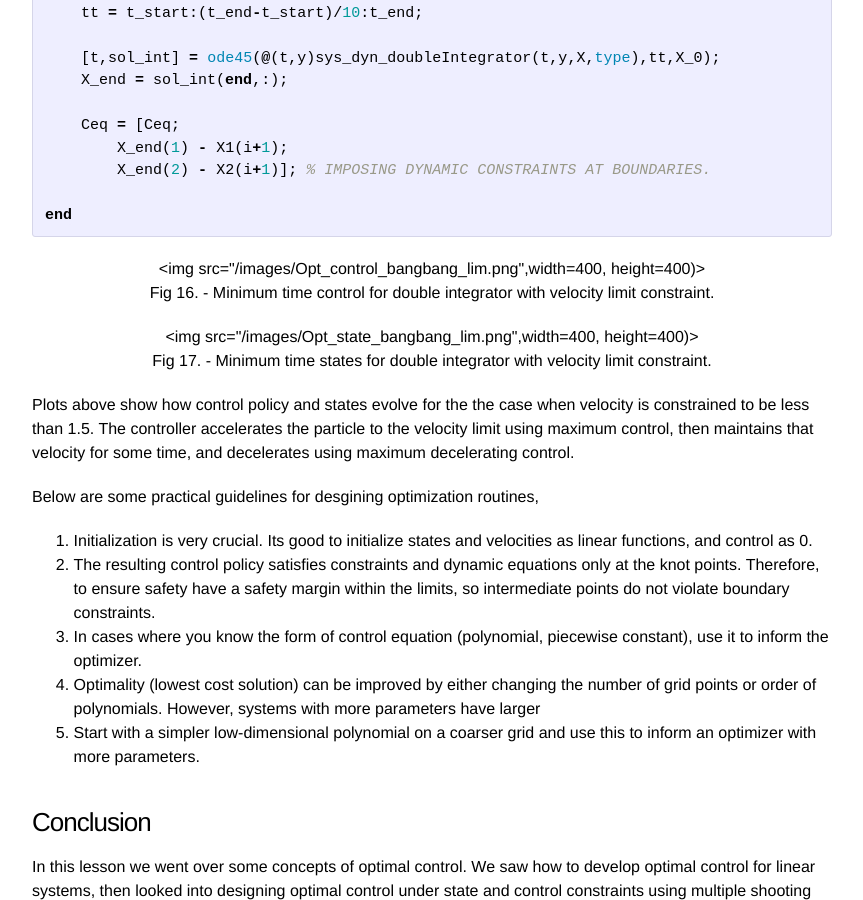
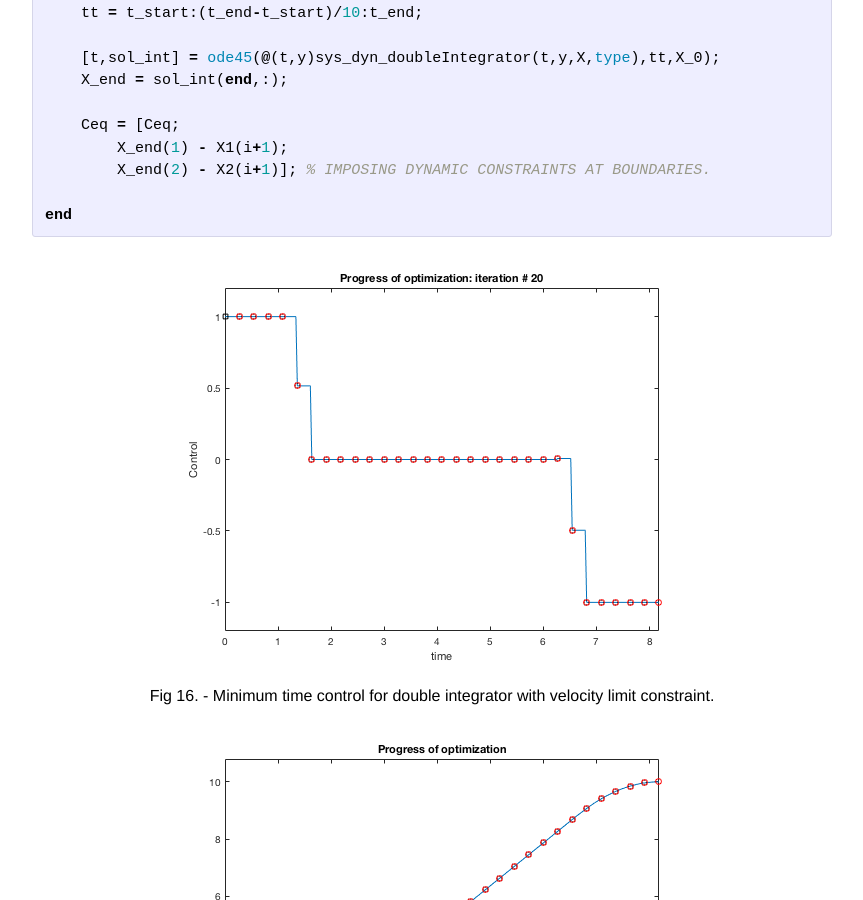
Before and after one commit to mec560sbu/mec560sbu.github.io, a Jekyll site: the page built from _posts/2016-09-25-Opt_control.markdown, in a window 1280 px wide and 900 px high, scrolled down 33945 px. Shown: the whole window, without its empty margins (208-1071 px from the left). Built offline with Jekyll 4.4.1, drawn with Linux system fonts in a browser that asks for light colours; formulas are drawn with MathJax 3; comment, search, counter and statistics services are not loaded.

Commit message:
added presentation

````diff
--- a/Prersentations/pres_OptControl.html
+++ b/Prersentations/pres_OptControl.html
@@ -3007,7 +3007,7 @@ ySNpXHo+CAAAAABJRU5ErkJggg==
 <li>Define a cost-to-go function at each state value. Once this cost-to-go map is available</li>
 <li>Optimal control policy can be obtained by moving from one state to another state that minimizes the cost to go from that state</li>
 </ul>
-$$ J(x[k],u[k]) = \underbrace{min}_{u[k]} \left[ L(x[k] , u[k], x[k+1]) + J(x[k+1],u[k+1])  \right]$$<p></p>
+$$ J(x[k]) = \underbrace{min}_{u[k]} \left[ L(x[k] , u[k], x[k+1]) + J(x[k+1])  \right]$$<p></p>
 <ul>
 <li>Solve for control backwards starting from final conditions</li>
 </ul>
@@ -3132,7 +3132,7 @@ $$ J(x[k],u[k]) = \underbrace{min}_{u[k]} \left[ L(x[k] , u[k], x[k+1]) + J(x[k+
 <div class="inner_cell">
 <div class="text_cell_render border-box-sizing rendered_html">
 <h3 id="Dynamic-programming:-Cost-to-go">Dynamic programming: Cost-to-go<a class="anchor-link" href="#Dynamic-programming:-Cost-to-go">&#182;</a></h3><p>Cost-go-approximation</p>
-$$ J(x[k],u[k]) = \underbrace{min}_{u[k]} \left[ L(x[k] , u[k], x[k+1]) + J(x[k+1],u[k+1])  \right]$$<p></p>
+$$ J(x[k]) = \underbrace{min}_{u[k]} \left[ L(x[k] , u[k], x[k+1]) + J(x[k+1])  \right]$$<p></p>
 
 </div>
 </div>
--- a/_posts/2016-09-25-Opt_control.markdown
+++ b/_posts/2016-09-25-Opt_control.markdown
@@ -1193,12 +1193,12 @@ end
 ```
 
 <div class='fig figcenter fighighlight'>
-  <img src="/images/Opt_control_bangbang_lim.png",width=400, height=400)>
+  <img src="/images/Opt_control_bangbang_lim.png">
   <figcaption> Fig 16. - Minimum time control for double integrator with velocity limit constraint. </figcaption>
 </div>
 
 <div class='fig figcenter fighighlight'>
-  <img src="/images/Opt_state_bangbang_lim.png",width=400, height=400)>
+  <img src="/images/Opt_state_bangbang_lim.png">
   <figcaption> Fig 17. - Minimum time states for double integrator with velocity limit constraint. </figcaption>
 </div>
 
````
Also changed, not shown: 1 other file.
